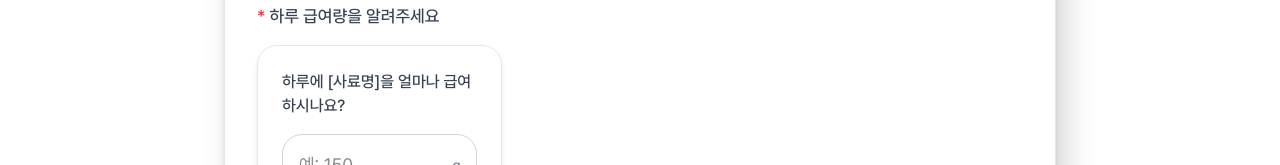
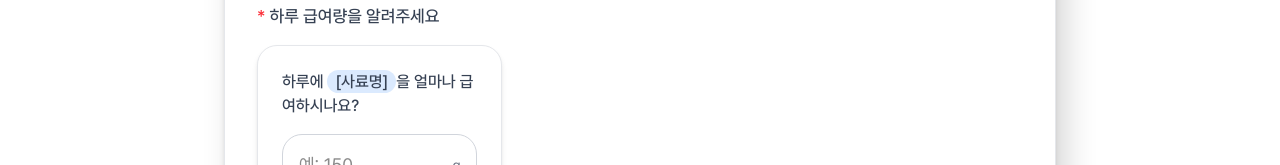
Before and after one commit to SeokHoChoi/test-jelly-univ-fe, a Next.js app: page /product-analysis in a window 1280 px wide. Shown: the part 954-1119 px from the top of the page. Built offline with nearby package versions, Linux system fonts and the light colour scheme.

Commit message:
feat: 분석 페이지 > 사료명 강조

```diff
--- a/src/components/product-analysis/ProductForm.tsx
+++ b/src/components/product-analysis/ProductForm.tsx
@@ -239,7 +239,7 @@ const ProductForm = () => {
                   {feeds.map((feed, index) => (
                     <Card key={index} className="p-4 !rounded-[20px]">
                       <Text variant="body" className="font-medium mb-2">
-                        하루에 {feed.name || '[사료명]'}을 얼마나 급여하시나요?
+                        하루에 <span className="bg-blue-100 px-2 py-0.5 rounded-full">{feed.name || '[사료명]'}</span>을 얼마나 급여하시나요?
                       </Text>
                       <div className="relative mt-4">
                         <input
```
